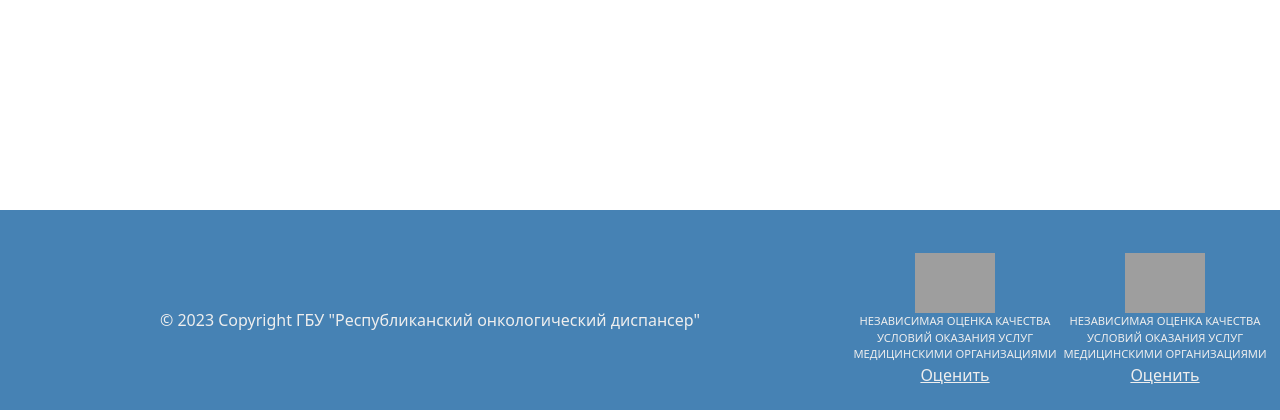
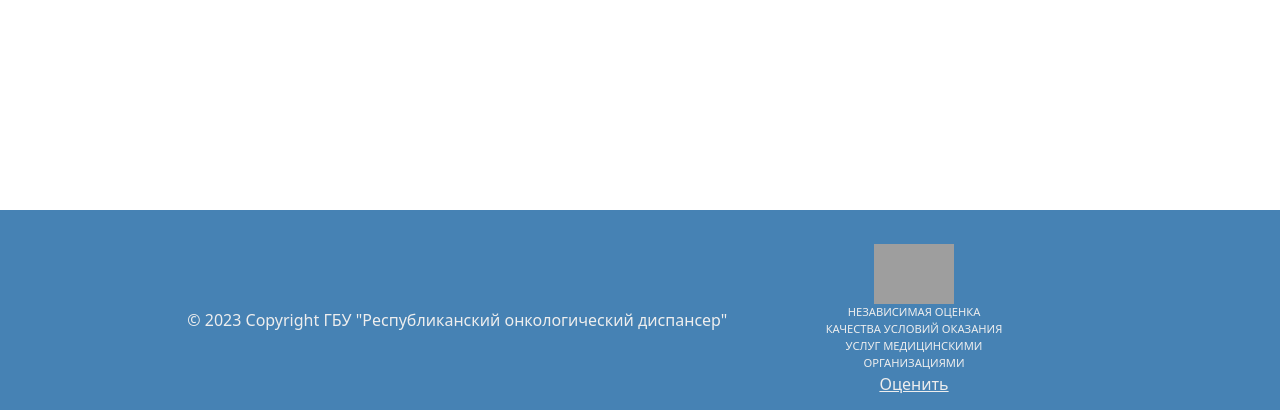
Before and after one commit to RDMN20/gburod, a Django app: page /news/ in a window 1280 px wide. Shown: the part 390-810 px from the top of the page. Run offline with Django 3.2, Linux system fonts and the light colour scheme; data that the repository does not hold is empty; parts of the project's set-up code (start-up, migrations or seed data) failed here and were passed over; some libraries are stand-ins or nearby versions; grey boxes are pictures that could not be loaded.

Commit message:
Update requirements.txt, news template and footer

```diff
--- a/gburod/gburod_site/templates/includes/footer.html
+++ b/gburod/gburod_site/templates/includes/footer.html
@@ -1,8 +1,8 @@
 {% load static %}
 <footer class="footer mt-auto">
-  <div class="row">
+  <div class="row justify-content-center">
     <div class="col-auto">
-      <div class="d-flex justify-content-center" style="height: 200px;">
+      <div class="d-flex " style="height: 200px;">
         <div class="col col-md-8 text-center align-self-center">
           <div class="copyright-info">
             © {% now 'Y' %} Copyright ГБУ "Республиканский онкологический
@@ -23,20 +23,6 @@
                href="https://anketa.minzdrav.gov.ru/ambulator/0f7f19c5-dfb1-4534-a304-93756b3d5729">Оценить</a>
           </div>
         </div>
-        <div class="col col-md-2 text-center align-self-center">
-          <div class="mz-nok-mu">
-            <img class="mz-log-img"
-                 src="{% static 'img/minzdrav_logo_small.png' %}"
-                 alt="mz-logo-sm">
-            <p class="text-center align-self-center">
-              НЕЗАВИСИМАЯ ОЦЕНКА КАЧЕСТВА
-              УСЛОВИЙ ОКАЗАНИЯ УСЛУГ
-              МЕДИЦИНСКИМИ ОРГАНИЗАЦИЯМИ
-            </p>
-            <a target="_blank"
-               href="https://anketa.minzdrav.gov.ru/ambulator/0f7f19c5-dfb1-4534-a304-93756b3d5729">Оценить</a>
-          </div>
-        </div>
       </div>
     </div>
   </div>
--- a/gburod/gburod_site/templates/news/news_list.html
+++ b/gburod/gburod_site/templates/news/news_list.html
@@ -7,14 +7,14 @@
     </div>
   </div>
   <div class="row justify-content-center pt-2">
-    <div class="col-12 col-sm-8">
+    <div class="col-10 col-sm-8">
       <hr>
       {% if page_obj %}
         {% for item in page_obj %}
           <div class="news-item">
             <h2>{{ item.title }}</h2>
             <p>{{ item.content|safe }}</p>
-            <div class="pt-2">
+            <div class="pt-2 m-1">
               <p><strong>Дата публикаций:</strong> <small class="text-muted">{{ item.pub_date|date:"d-m-Y" }}</small></p>
             </div>
           </div>
```
Also changed, not shown: gburod/requirements.txt (+13 -13 lines).
